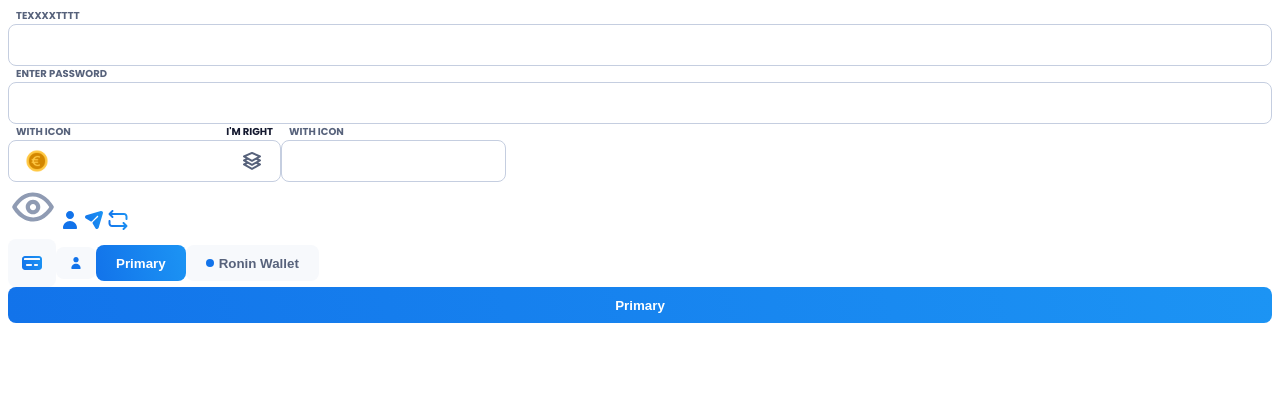
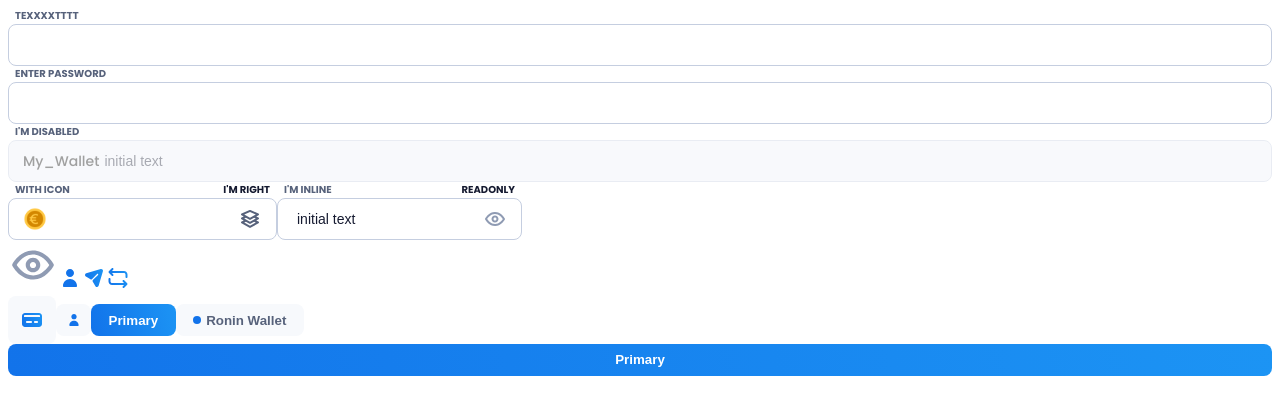
Before and after one commit to trchopan/axie-challenge, a Vue app: page /try-components in a window 1280 px wide. Shown: the top 414 px of the page. Built offline with nearby package versions, Linux system fonts and the light colour scheme; no server answers; sample sign-in values are in the browser's storage.

Commit message:
Add readonly and disabed mode for TextInput

```diff
--- a/src/components/TextInput.vue
+++ b/src/components/TextInput.vue
@@ -1,5 +1,12 @@
 <template>
-  <div class="input-container" :class="{'input-inline': inline}">
+  <div
+    class="input-container"
+    :class="{
+      'input-inline': inline,
+      'input-readonly': readonly,
+      'input-disabled': disabled,
+    }"
+  >
     <div v-if="label || rightLabel" class="input-label">
       <label v-if="label" :for="`simple-input-${myId}`">
         {{ label }}
@@ -17,7 +24,12 @@
       <div class="input-prepend-slot">
         <slot name="prepend"></slot>
       </div>
-      <input :id="`simple-input-${myId}`" :type="type" />
+      <input
+        :id="`simple-input-${myId}`"
+        :type="type"
+        v-model="localValue"
+        :disabled="disabled || readonly"
+      />
       <div class="input-append-slot">
         <slot name="append"></slot>
       </div>
@@ -26,22 +38,29 @@
 </template>
 
 <script lang="ts">
-import {ref, defineComponent} from 'vue';
+import {ref, defineComponent, watch, watchEffect} from 'vue';
 
 let myId = 0;
 
 export default defineComponent({
   name: 'TextInput',
   props: {
+    modelValue: {type: String, required: true},
     inline: {type: Boolean, required: false},
+    readonly: {type: Boolean, required: false},
+    disabled: {type: Boolean, required: false},
     label: {type: String, required: false},
     rightLabel: {type: String, required: false},
     type: {type: String, required: false},
     iconClick: {type: String, required: false},
   },
-  setup: () => {
+  setup: (props, {emit}) => {
     myId++;
-    return {myId};
+    const localValue = ref<string>(props.modelValue);
+
+    watchEffect(() => emit('update:modelValue', localValue.value));
+
+    return {myId, localValue};
   },
 });
 </script>
@@ -50,6 +69,12 @@ export default defineComponent({
 .input {
   &-inline {
     display: inline-block;
+  }
+  &-disabled {
+    .input-control {
+      background-color: #edf1f7;
+      opacity: 0.368;
+    }
   }
   &-label {
     font-style: normal;
--- a/src/pages/TryComponents.vue
+++ b/src/pages/TryComponents.vue
@@ -3,6 +3,9 @@
     <Button small>Max</Button>
   </TextInput>
   <TextInput label="enter password" type="password" />
+  <TextInput v-model="inputText" label="I'm Disabled" type="Text" disabled>
+    <template #prepend><div class="font-medium">My_Wallet</div></template>
+  </TextInput>
   <div class="row">
     <TextInput type="Text" inline label="With Icon" right-label="I'm right">
       <template #prepend>
@@ -12,8 +15,17 @@
         <Icon name="stack" />
       </template>
     </TextInput>
-    <TextInput label="With Icon" type="Text" inline>
-      <Icon name="eye" />
+    <TextInput
+      v-model="inputText"
+      label="I'm Inline"
+      right-label="Readonly"
+      type="Text"
+      inline
+      readonly
+    >
+      <template #append>
+        <Icon name="eye" />
+      </template>
     </TextInput>
   </div>
   <div>
@@ -42,7 +54,9 @@ import {ref, defineComponent} from 'vue';
 export default defineComponent({
   name: 'TryComponents',
   setup: () => {
-    //
+    const inputText = ref<string>('initial text');
+
+    return {inputText};
   },
 });
 </script>
--- a/src/style.scss
+++ b/src/style.scss
@@ -2,7 +2,7 @@ html {
   -webkit-font-smoothing: antialiased;
   -moz-osx-font-smoothing: grayscale;
   -webkit-tap-highlight-color: rgba(0, 0, 0, 0);
-  font-size: 16px;
+  font-size: 14px;
 }
 
 #app {
@@ -42,3 +42,7 @@ input:focus {
 .spacer {
   flex: 1;
 }
+
+.font-medium {
+  font-weight: 500;
+}
```
